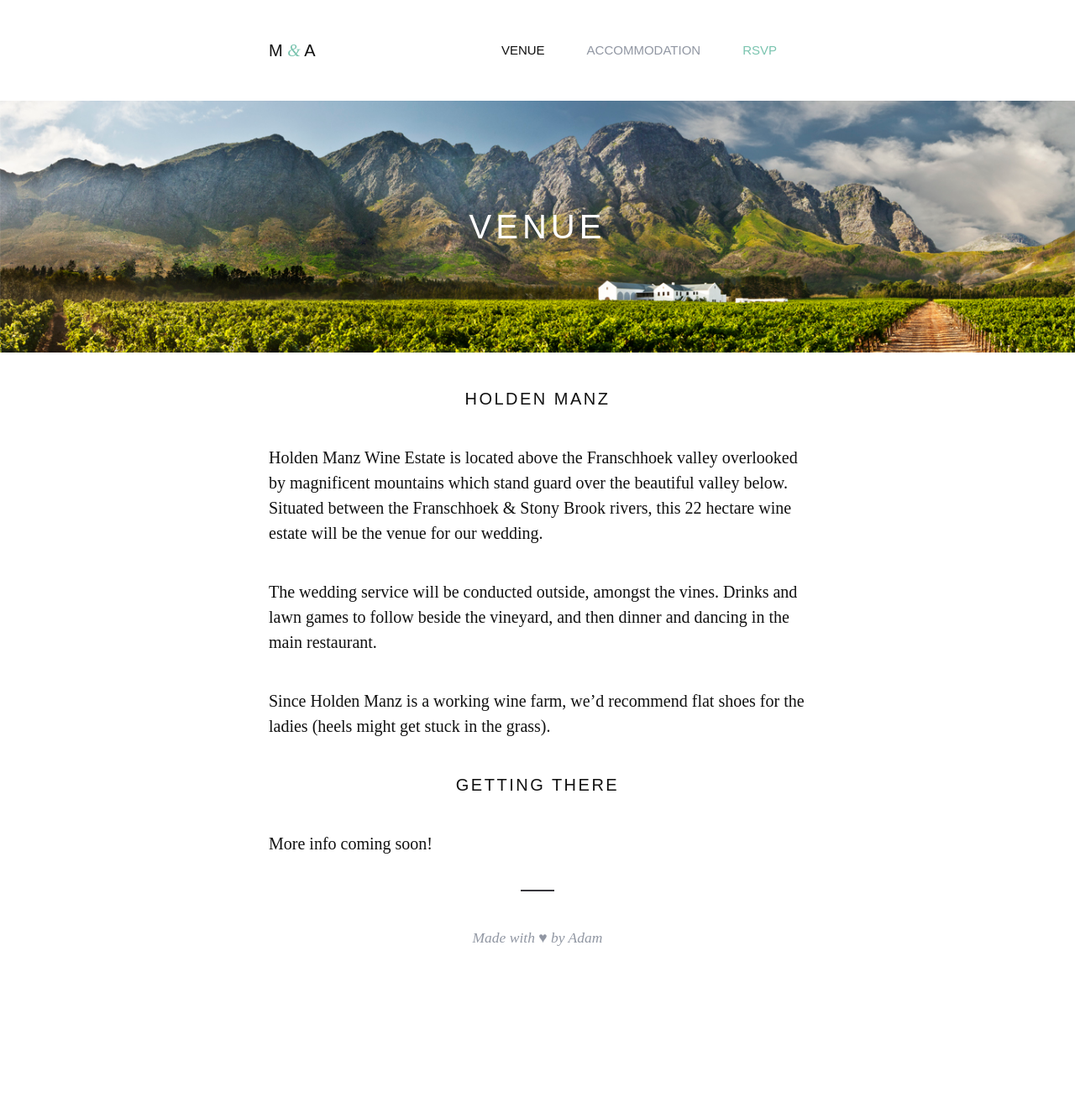
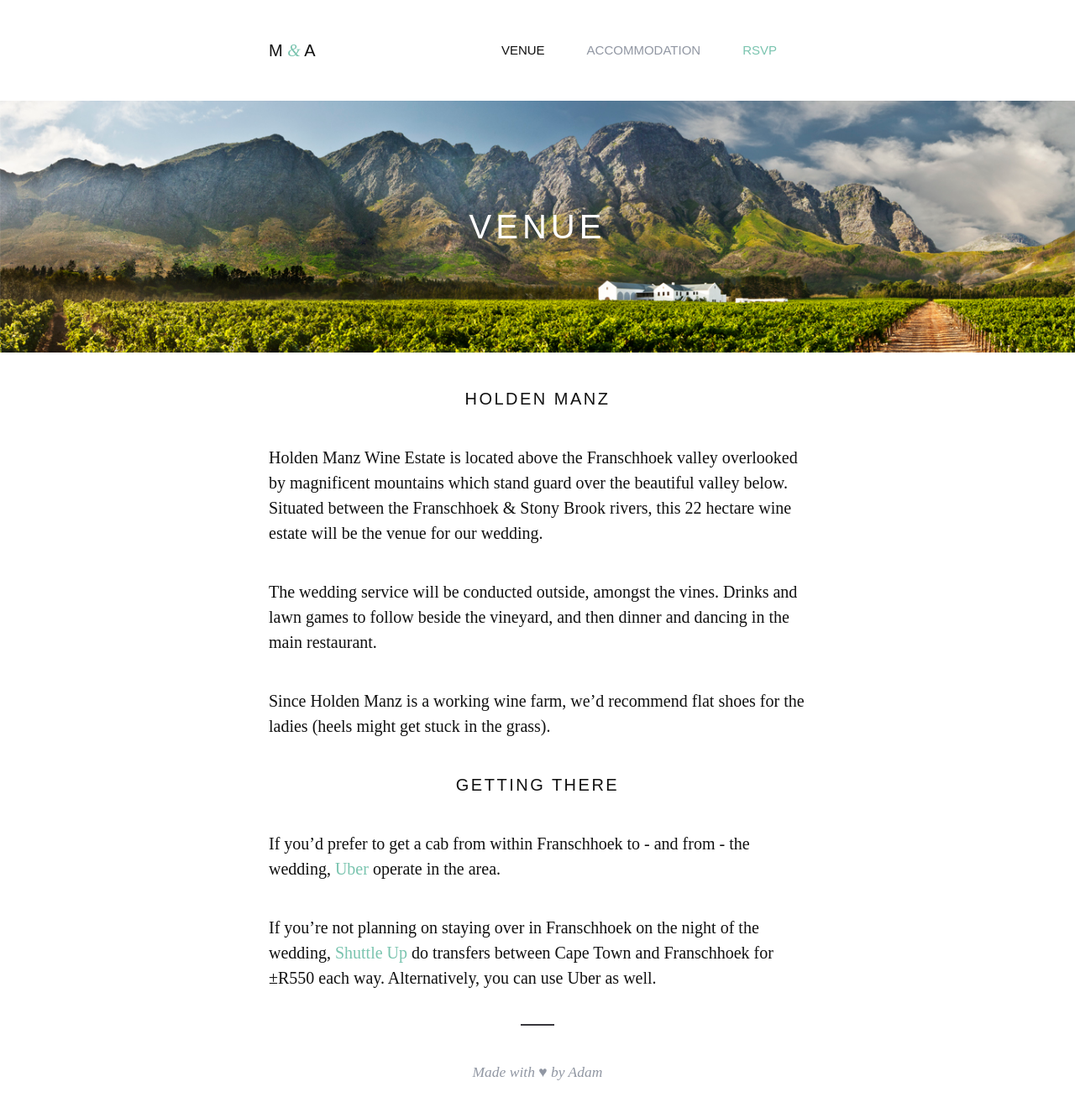
Before and after one commit to benandjenny/benandjenny.github.io, a Jekyll site: the page built from venue/index.md, in a window 1280 px wide. Shown: the whole page at 84% size. Built offline with Jekyll 4.4.1, drawn with Linux system fonts in a browser that asks for light colours; nearby versions of some CDN libraries; before the commit the page ends 1207 px from its top, so only the background shows below that.

Commit message:
updated taxi information

```diff
--- a/_sass/_layout.scss
+++ b/_sass/_layout.scss
@@ -406,6 +406,7 @@ dl {
 
     p {
         @extend .italics;
+        margin: 0;
     }
 
 }
--- a/venue/index.md
+++ b/venue/index.md
@@ -15,4 +15,6 @@ Since Holden Manz is a working wine farm, we'd recommend flat shoes for the ladi
 
 #### Getting there
 
-More info coming soon!
+If you'd prefer to get a cab from within Franschhoek to - and from - the wedding, [Uber](https://www.uber.com/cities/cape-town) operate in the area.
+
+If you're not planning on staying over in Franschhoek on the night of the wedding, [Shuttle Up](http://www.shuttleup.co.za/index.php/site/pricing) do transfers between Cape Town and Franschhoek for ±R550 each way. Alternatively, you can use Uber as well.
```
Also changed, not shown: details/index.md (+1 -1 lines).
